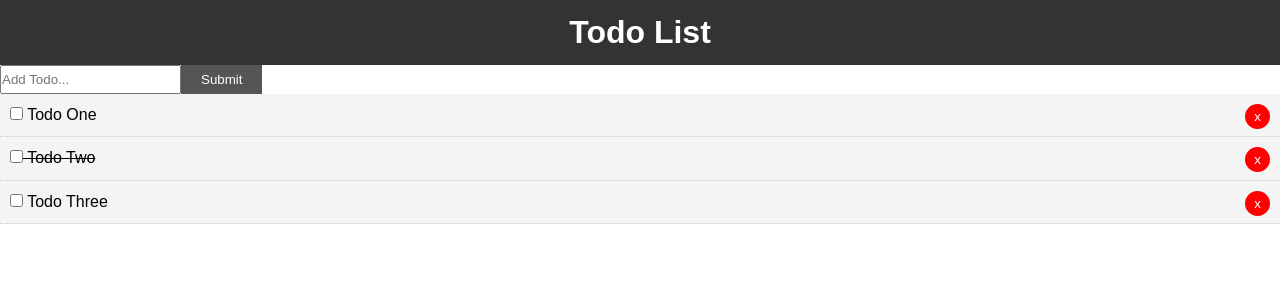
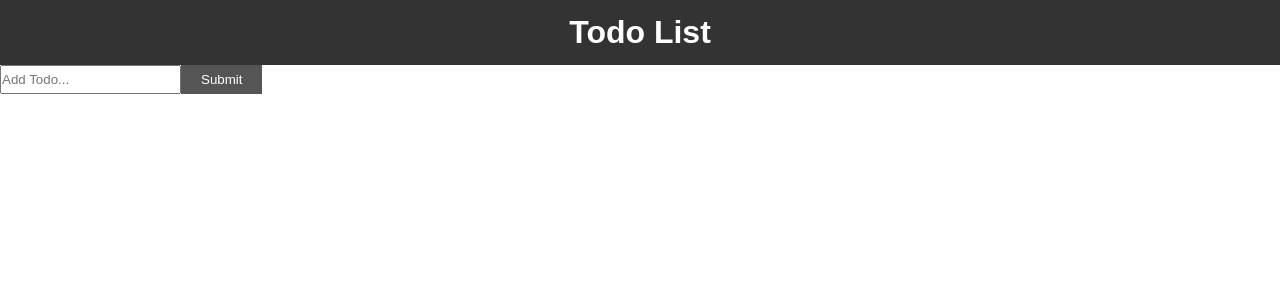
Before and after one commit to suzanamelomoraes/vue-todolist, a Vue app: page / in a window 1280 px wide. Shown: the top 300 px of the page. Built offline with nearby package versions, Linux system fonts and the light colour scheme.

Commit message:
include created() to call http

```diff
--- a/src/App.vue
+++ b/src/App.vue
@@ -10,6 +10,7 @@
 import Header from './components/layout/Header';
 import Todos from './components/Todos';
 import AddTodo from './components/AddTodo';
+import axios from 'axios';
 
 export default {
   name: 'App',
@@ -20,23 +21,7 @@ export default {
   },
   data() {
     return {
-      todos: [
-        {
-          id: 1,
-          title: 'Todo One',
-          completed: false,
-        },
-        {
-          id: 2,
-          title: 'Todo Two',
-          completed: true,
-        },
-        {
-          id: 3,
-          title: 'Todo Three',
-          completed: false,
-        },
-      ],
+      todos: [],
     };
   },
   methods: {
@@ -47,6 +32,8 @@ export default {
       this.todos = [...this.todos, newTodo];
     },
   },
+
+  created() {},
 };
 </script>
 
```
